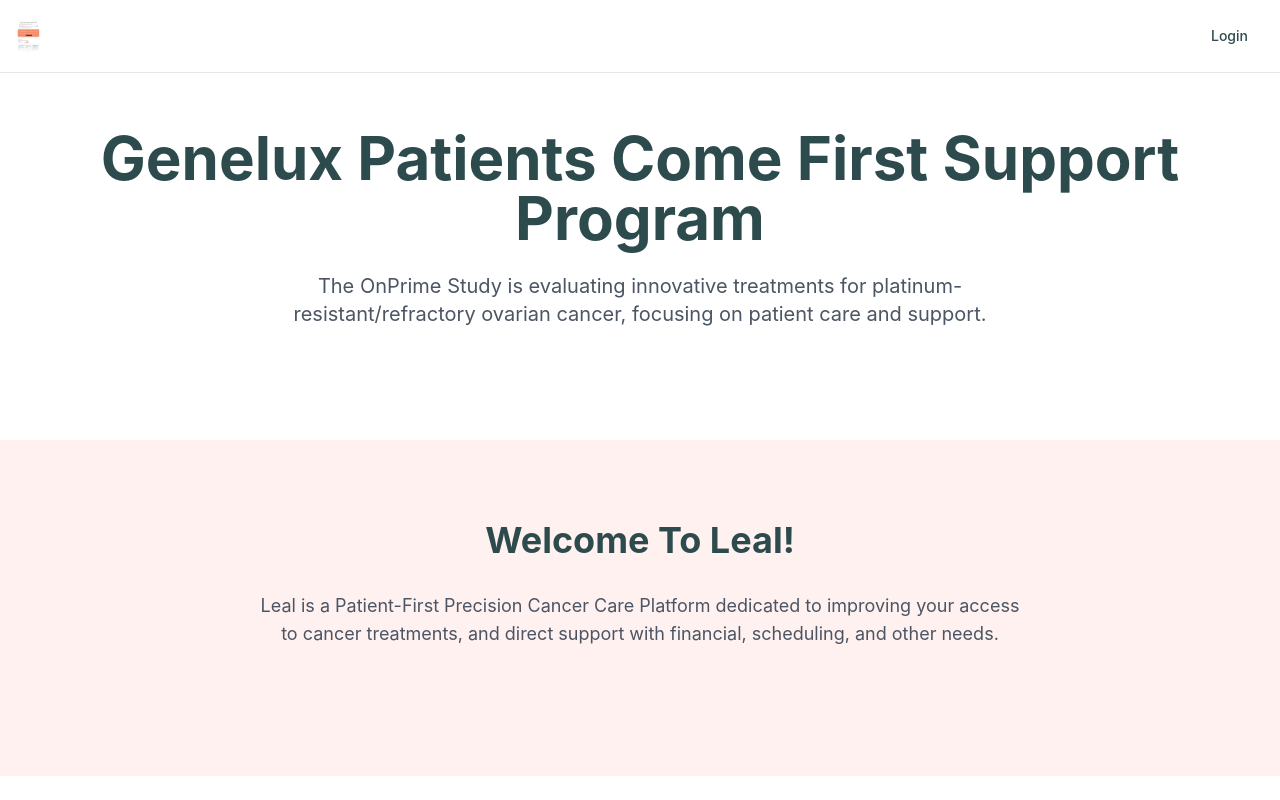
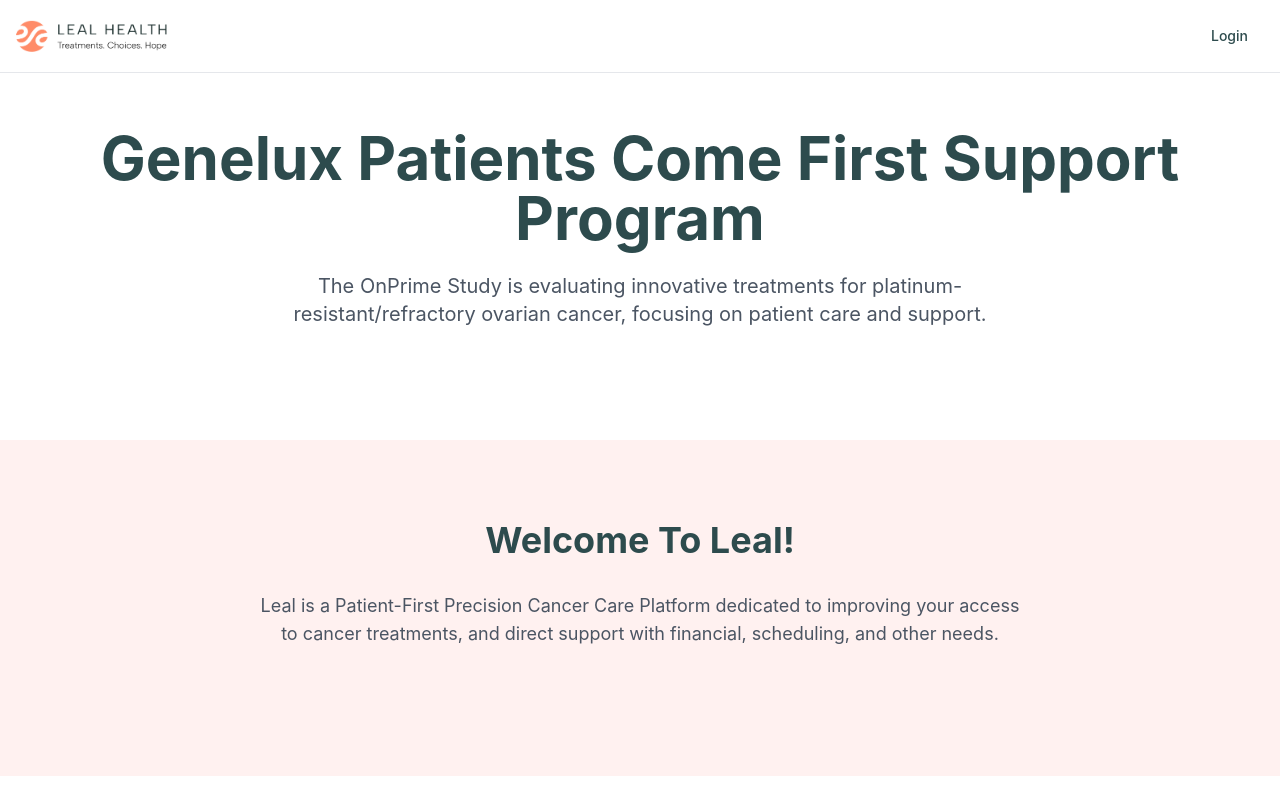
Before and after one commit to noamgeva/genelux, a React (Vite) app: page / in a window 1280 px wide. Shown: the top 800 px of the page. Built offline with nearby package versions, Linux system fonts and the light colour scheme.

Commit message:
Replace logo image in Index.tsx
Updated the logo image in the Index.tsx file to the new asset as requested.
[skip gpt_engineer]

```diff
--- a/src/pages/Index.tsx
+++ b/src/pages/Index.tsx
@@ -29,7 +29,7 @@ const Index = () => {
         <div className="container mx-auto px-4 py-4 flex justify-between items-center">
           <div className="flex items-center space-x-2">
             <img
-              src="/lovable-uploads/820e458f-e667-40ee-b3af-c3ec8bfcb6bc.png"
+              src="/lovable-uploads/4528e0f2-36fc-484b-a35d-ce538e29ffee.png"
               alt="Leal Health Logo"
               className="h-8"
             />
```
Also changed, not shown: public/lovable-uploads/4528e0f2-36fc-484b-a35d-ce538e29ffee.png (added).
